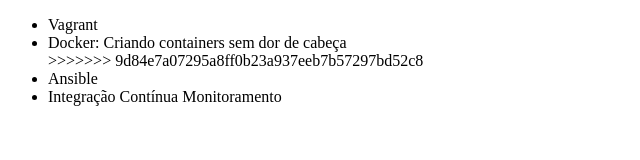
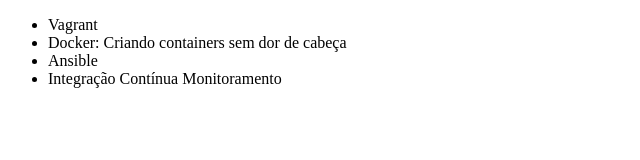
Before and after one commit to jpaulopd/git-alura, a plain HTML site: page index.html in a window 1280 px wide. Shown: the whole page, without its empty margins (0-640 px from the left). Drawn offline with Linux system fonts and the light colour scheme.

Commit message:
remoção do restante do conflito

```diff
--- a/index.html
+++ b/index.html
@@ -8,7 +8,6 @@
     <ul>
         <li>Vagrant</li>
         <li>Docker: Criando containers sem  dor de cabeça</li>
->>>>>>> 9d84e7a07295a8ff0b23a937eeb7b57297bd52c8
         <li>Ansible</li>
         <li>Integração Contínua Monitoramento</li>
     </ul>
```
